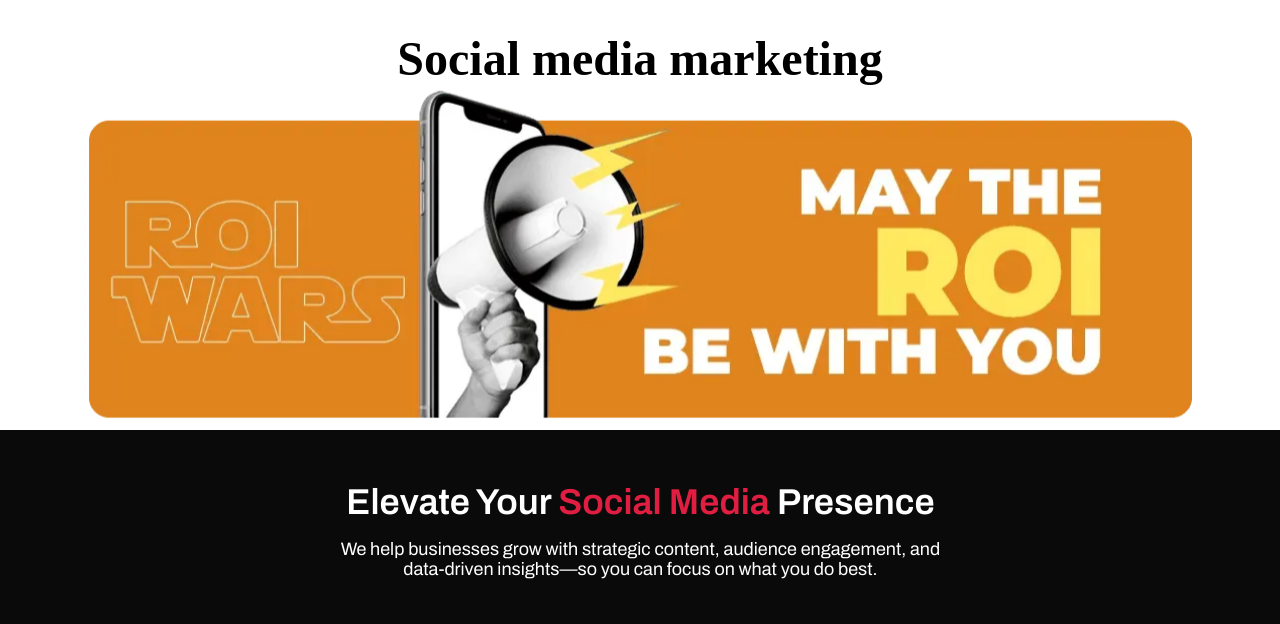
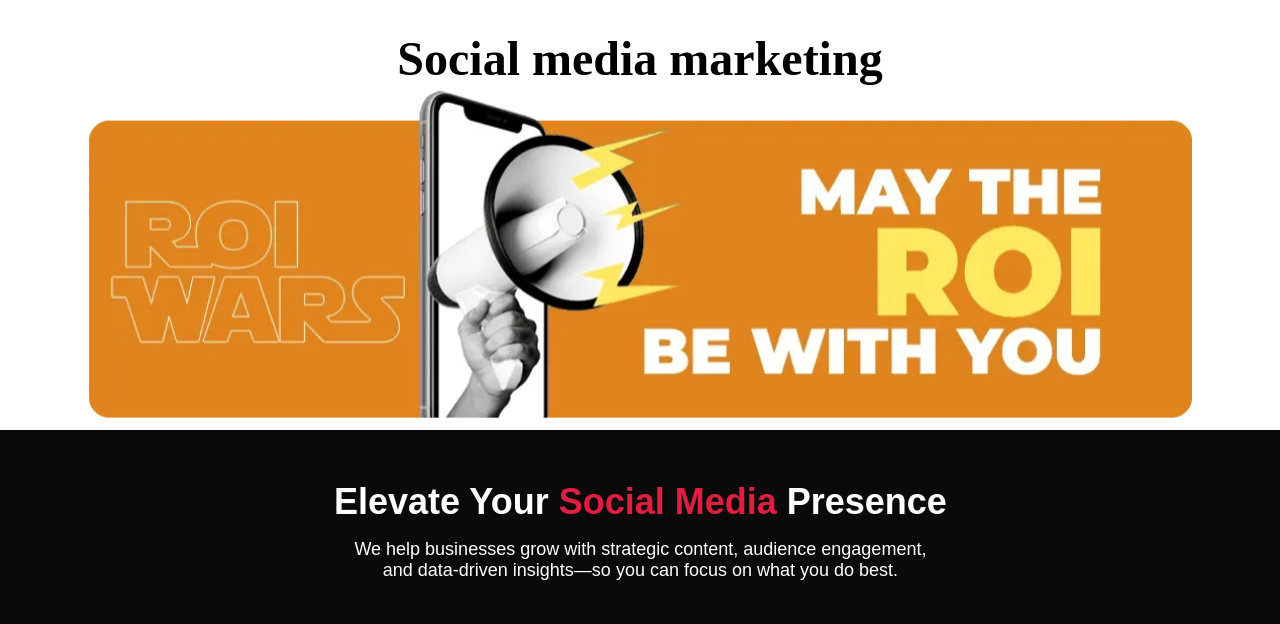
Before and after one commit to Yugender025/real-estateLeadgeneration, a plain HTML site: page socailmedia.html in a window 1280 px wide. Shown: the part 97-721 px from the top of the page. Drawn offline with nearby package versions, Linux system fonts and the light colour scheme; a script that the page names is missing; a web font is replaced by a local one.

```diff
--- a/assets/css/styles.css
+++ b/assets/css/styles.css
@@ -7,103 +7,103 @@
     --h-1-letter-spacing: 0px;
     --h-1-line-height: 56px;
     --h-1-font-style: normal;
-    --h-2-font-family: "Archivo", Helvetica;
+    --h-2-font-family: "IBM Plex Sans", sans-serif;
     --h-2-font-weight: 600;
     --h-2-font-size: 36px;
     --h-2-letter-spacing: 0px;
     --h-2-line-height: 48px;
     --h-2-font-style: normal;
-    --h-3-font-family: "Archivo", Helvetica;
+    --h-3-font-family: "IBM Plex Sans", sans-serif;
     --h-3-font-weight: 600;
     --h-3-font-size: 36px;
     --h-3-letter-spacing: 0px;
     --h-3-line-height: 33.599998474121094px;
     --h-3-font-style: normal;
-    --h-4-font-family: "Archivo", Helvetica;
+    --h-4-font-family: "IBM Plex Sans", sans-serif;
     --h-4-font-weight: 600;
     --h-4-font-size: 28px;
     --h-4-letter-spacing: 0px;
     --h-4-line-height: 30px;
     --h-4-font-style: normal;
-    --h-5-font-family: "Archivo", Helvetica;
+    --h-5-font-family: "IBM Plex Sans", sans-serif;
     --h-5-font-weight: 400;
     --h-5-font-size: 24px;
     --h-5-letter-spacing: 0px;
     --h-5-line-height: normal;
     --h-5-font-style: normal;
-    --h-6-font-family: "Archivo", Helvetica;
+    --h-6-font-family: "IBM Plex Sans", sans-serif;
     --h-6-font-weight: 400;
     --h-6-font-size: 20px;
     --h-6-letter-spacing: 0px;
     --h-6-line-height: 23.799999237060547px;
     --h-6-font-style: normal;
-    --body-font-family: "Archivo", Helvetica;
+    --body-font-family: "IBM Plex Sans", sans-serif;
     --body-font-weight: 600;
     --body-font-size: 18px;
     --body-letter-spacing: 0px;
     --body-line-height: 24px;
     --body-font-style: normal;
-    --small-font-family: "Archivo", Helvetica;
+    --small-font-family: "IBM Plex Sans", sans-serif;
     --small-font-weight: 500;
     --small-font-size: 16px;
     --small-letter-spacing: 0px;
     --small-line-height: 20px;
     --small-font-style: normal;
-    --tiny-font-family: "Archivo", Helvetica;
+    --tiny-font-family: "IBM Plex Sans", sans-serif;
     --tiny-font-weight: 500;
     --tiny-font-size: 14px;
     --tiny-letter-spacing: 0px;
     --tiny-line-height: 16px;
     --tiny-font-style: normal;
-    --p-font-family: "Archivo", Helvetica;
+    --p-font-family: "IBM Plex Sans", sans-serif;
     --p-font-weight: 400;
     --p-font-size: 20px;
     --p-letter-spacing: 0px;
     --p-line-height: normal;
     --p-font-style: normal;
-    --xs-font-family: "Archivo", Helvetica;
+    --xs-font-family: "IBM Plex Sans", sans-serif;
     --xs-font-weight: 400;
     --xs-font-size: 12px;
     --xs-letter-spacing: 0px;
     --xs-line-height: 125%;
     --xs-font-style: normal;
-    --sm-font-family: "Archivo", Helvetica;
+    --sm-font-family: "IBM Plex Sans", sans-serif;
     --sm-font-weight: 400;
     --sm-font-size: 14px;
     --sm-letter-spacing: 0px;
     --sm-line-height: 125%;
     --sm-font-style: normal;
-    --base-font-family: "Archivo", Helvetica;
+    --base-font-family: "IBM Plex Sans", sans-serif;
     --base-font-weight: 400;
     --base-font-size: 16px;
     --base-letter-spacing: 0px;
     --base-line-height: 150%;
     --base-font-style: normal;
-    --lg-font-family: "Archivo", Helvetica;
+    --lg-font-family: "IBM Plex Sans", sans-serif;
     --lg-font-weight: 400;
     --lg-font-size: 18px;
     --lg-letter-spacing: 0px;
     --lg-line-height: normal;
     --lg-font-style: normal;
-    --xl-font-family: "Archivo", Helvetica;
+    --xl-font-family: "IBM Plex Sans", sans-serif;
     --xl-font-weight: 400;
     --xl-font-size: 20px;
     --xl-letter-spacing: 0px;
     --xl-line-height: normal;
     --xl-font-style: normal;
-    --2xl-m-font-family: "Archivo", Helvetica;
+    --2xl-m-font-family: "IBM Plex Sans", sans-serif;
     --2xl-m-font-weight: 500;
     --2xl-m-font-size: 22px;
     --2xl-m-letter-spacing: 0px;
     --2xl-m-line-height: normal;
     --2xl-m-font-style: normal;
-    --3xl-sm-font-family: "Archivo", Helvetica;
+    --3xl-sm-font-family: "IBM Plex Sans", sans-serif;
     --3xl-sm-font-weight: 600;
     --3xl-sm-font-size: 64px;
     --3xl-sm-letter-spacing: 0px;
     --3xl-sm-line-height: normal;
     --3xl-sm-font-style: normal;
-    --4xl-b-font-family: "Archivo", Helvetica;
+    --4xl-b-font-family: "IBM Plex Sans", sans-serif;
     --4xl-b-font-weight: 700;
     --4xl-b-font-size: 64px;
     --4xl-b-letter-spacing: 0px;
@@ -115,7 +115,7 @@
     --formheader-letter-spacing: 0px;
     --formheader-line-height: normal;
     --formheader-font-style: normal;
-    --sm-24-font-family: "Archivo", Helvetica;
+    --sm-24-font-family: "IBM Plex Sans", sans-serif;
     --sm-24-font-weight: 600;
     --sm-24-font-size: 24px;
     --sm-24-letter-spacing: 0px;
@@ -208,7 +208,7 @@
     --vagtha-1-radius-m: 10px;
     --vagtha-1-neutrals-neutrals200: rgba(207, 206, 206, 1);
     --vagtha-1-spacing-xs: 4px;
-    --btn-font-font-family: "Archivo", Helvetica;
+    --btn-font-font-family: "IBM Plex Sans", sans-serif;
 --btn-font-font-weight: 700;
 --btn-font-font-size: 24px;
 --btn-font-letter-spacing: 0px;
```
Also changed, not shown: index.html (+1 -1 lines), test.html (+18 -0 lines), assets/images/br.png (added).
